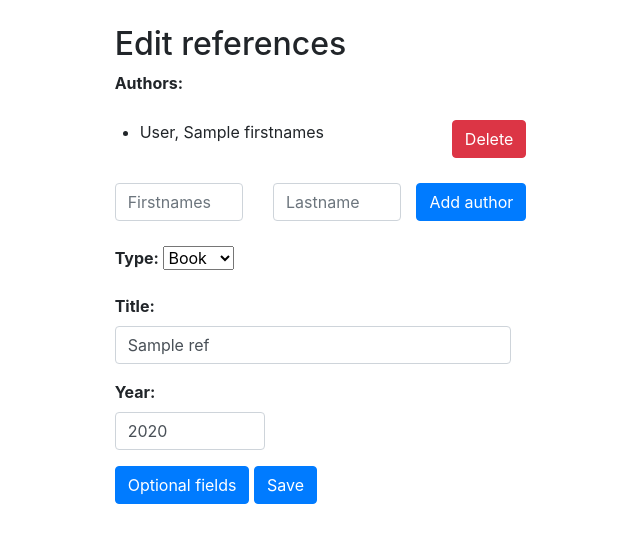
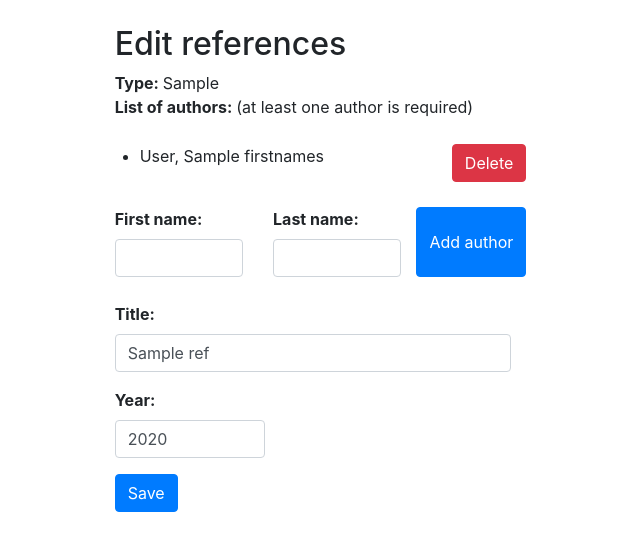
Before and after one commit to ruokokoski/ohtu-miniprojekti, a Flask app: template src/templates/edit_reference.html in a window 1280 px wide. Shown: the part 112-663 px from the top of the page, without its empty margins (327-967 px from the left). Run offline with Flask 3, Linux system fonts and the light colour scheme; tables that the repository leaves empty hold one stand-in row (values such as "Sample post"); the template is opened without the code that fills it: values that come from a table or form of the project are taken from there, most other values are stand-ins (such as "Sample title", 1, 10 or a date in 2020); some libraries are stand-ins or nearby versions.

Commit message:
modified FIELD_PROFILES + new_reference.html dynamic fixed

```diff
--- a/src/app.py
+++ b/src/app.py
@@ -41,13 +41,12 @@ def edit_reference(citation_key):
     authors = [{"lastname":nimi.split(", ")[0] ,
                 "firstnames":nimi.split(", ")[1] }
                 for nimi in authors]
+
     return render_template(
         'edit_reference.html',
         reference=reference,
-        authors=authors,
-        extra_fields=reference.extra_fields
+        authors=authors
         )
-
 
 @app.route('/update_reference', methods=['POST'])
 def update_reference_entry():
@@ -56,6 +55,7 @@ def update_reference_entry():
         flash("Citation key is missing", "error")
         return redirect("/references")
     return process_reference_form(is_creation=False, citation_key=citation_key)
+
 
 @app.route("/delete_reference/<citation_key>", methods=["POST"])
 def reference_remove(citation_key):
--- a/src/static/scripts.js
+++ b/src/static/scripts.js
@@ -91,15 +91,27 @@ function createReferenceFormListeners() {
     document.getElementById("entry_type").addEventListener("change", createInputFields);
 };
 
+function createEditFormListeners() {
+    document.getElementById("add_author_button").addEventListener("click", addNewAuthor);
+    document.getElementById("new_reference").addEventListener("submit", validateForm);
+}
+
 function createInputFields() {
     const fieldProfiles = JSON.parse(document.getElementById("field_profiles").textContent);
     const entryType = document.getElementById("entry_type").value;
-    const fields = fieldProfiles[entryType] || [];
-    const container = document.getElementById("optional_fields");
+    const fields = fieldProfiles[entryType] || { required: [], optional: [] };
+    const requiredContainer = document.getElementById("required_fields");
+    const optionalContainer = document.getElementById("optional_fields");
 
-    container.innerHTML = "";
+    // Clear existing fields
+    requiredContainer.innerHTML = "";
+    optionalContainer.innerHTML = "";
 
-    fields.forEach(field => {
+    if (fields.required && fields.required.length > 0) {
+
+        fields.required.forEach(field => {
+            if (field === "author") return;
+
             const div = document.createElement("div");
             div.className = "form-group";
 
@@ -109,14 +121,39 @@ function createInputFields() {
 
             const input = document.createElement("input");
             input.type = "text";
-        input.className = "form-control"
+            input.className = "form-control";
+            input.id = field;
+            input.name = field;
+            input.required = true;
+            input.placeholder = "required"
+            div.appendChild(input);
+
+            requiredContainer.appendChild(div);
+        });
+    }
+
+    if (fields.optional && fields.optional.length > 0) {
+
+        fields.optional.forEach(field => {
+            if (field === "author") return;
+
+            const div = document.createElement("div");
+            div.className = "form-group";
+
+            const label = document.createElement("label");
+            label.innerHTML = `<b>${field}:</b>`;
+            div.appendChild(label);
+
+            const input = document.createElement("input");
+            input.type = "text";
+            input.className = "form-control";
             input.id = field;
             input.name = field;
             div.appendChild(input);
 
-        container.appendChild(div);
-
+            optionalContainer.appendChild(div);
         });
+    }
 }
 
 function addNewAuthor() {
--- a/src/templates/edit_reference.html
+++ b/src/templates/edit_reference.html
@@ -10,31 +10,34 @@ Muokkaa viitettä
         <div class="col-4 align-self-center">
             <h2>Edit references</h2>
             <form action="/update_reference" method="post" id="new_reference" style="display: inline-block;">
-                <!-- REQUIRED -->
+
                 <input type="hidden" name="citation_key" value="{{reference.citation_key}}">
                 <input type="hidden" id="author" name="author">
                 <div id="required_fields">
-                    <b>Authors:</b>
+
+                    <b>Type: </b>{{reference.entry_type}} <br>
+
+                <b>List of authors: </b>(at least one author is required)
+
                 <ul id="author_list">
+                    <!-- LIST OF AUTHORS-->
                 </ul>
+
                 <div class="form-group">
                     <div class="row">
+                        <input type="hidden" id="author" name="author">
                         <div class="col">
-                                <input type="text" class="form-control" id="first_name" placeholder="Firstnames">
+                            <label for="first_name"><b>First name:</b></label>
+                            <input type="text" class="form-control" id="first_name">
                         </div>
                         <div class="col">
-                                <input type="text" class="form-control" id="last_name" placeholder="Lastname">
+                            <label for="last_name"><b>Last name:</b></label>
+                            <input type="text" class="form-control" id="last_name">
                         </div>
                         <button type="button" class="btn btn-primary" id="add_author_button">Add author</button>
                     </div>
                 </div>
-                    <div class="form-group">
-                        <label for="entry_type"><b>Type:</b></label>
-                        <select name="entry_type" id="entry_type" onchange="updateFields()">
-                            <option value="book" {% if reference.entry_type == 'book' %}selected{% endif %}>Book</option>
-                            <option value="article" {% if reference.entry_type == 'article' %}selected{% endif %}>Article</option>
-                        </select>
-                    </div>
+
                     <div class="form-group">
                         <label for="title"><b>Title:</b></label>
                         <input type="text" class="form-control" name="title" value="{{ reference.title }}" required>
@@ -47,78 +50,22 @@ Muokkaa viitettä
 
                 <!-- OPTIONAL -->
 
-                <div id="optional_fields" style="display: none">
-                    <div id="book_fields">
-                        <div class="form-group">
-                            <label for="publisher"><b>Publisher:</b></label>
-                            <input type="text" class="form-control" name="publisher" value="{{ extra_fields['publisher'] }}">
-                    </div>
-                    <div class="form-group">
-                        <label for="address"><b>Address:</b></label>
-                        <input type="text" class="form-control" name="address" value="{{ extra_fields['address'] }}">
-                    </div>
-                    <div class="form-group">
-                        <label for="volume"><b>Volume/Number:</b></label>
-                        <input type="text" class="form-control" name="volume" value="{{ extra_fields['volume'] }}">
-                    </div>
-                    <div class="form-group">
-                        <label for="series"><b>Series:</b></label>
-                        <input type="text" class="form-control" name="series" value="{{ extra_fields['series'] }}">
-                    </div>
-                    <div class="form-group">
-                        <label for="edition"><b>Edition:</b></label>
-                        <input type="text" class="form-control" name="edition" value="{{ extra_fields['edition'] }}">
-                    </div>
-                    <div class="form-group">
-                        <label for="month"><b>Month:</b></label>
-                        <input type="text" class="form-control" name="month" value="{{ extra_fields['month'] }}">
-                    </div>
-                    <div class="form-group">
-                        <label for="note"><b>Note:</b></label>
-                        <input type="text" class="form-control" name="note" value="{{ extra_fields['note'] }}">
-                    </div>
-                    <div class="form-group">
-                        <label for="url"><b>URL:</b></label>
-                        <input type="text" class="form-control" name="url" value="{{ extra_fields['url'] }}">
-                        </div>
-                    <div class="form-group">
-                        <label for="isbn"><b>ISBN:</b></label>
-                        <input type="text" class="form-control" name="isbn" value="{{ extra_fields['isbn'] }}">
-                        </div>
-                    </div>
-                    <div id="article_fields" style="display: none">
-                        <div class="form-group">
-                            <label for="journal"><b>Journal:</b></label>
-                            <input type="text" class="form-control" name="journal" value="{{ extra_fields['journal'] }}">
-                        </div>
-                        <div class="form-group">
-                            <label for="number"><b>Number:</b></label>
-                            <input type="text" class="form-control" name="number" value="{{ extra_fields['number'] }}">
-                        </div>
-                        <div class="form-group">
-                            <label for="volume"><b>Volume: </b></label>
-                            <input type="text" class="form-control" id="article_volume" name="volume" value="{{ extra_fields['volume'] }}">
-                        </div>
-                        <div class="form-group">
-                            <label for="month"><b>Month:</b></label>
-                            <input type="text" class="form-control" id="article_month" name="month" value="{{ extra_fields['month'] }}">
-                        </div>
-                        <div class="form-group">
-                            <label for="note"><b>Note:</b></label>
-                            <input type="text" class="form-control" id="article_note" name="note" value="{{ extra_fields['note'] }}">
-                        </div>
-                    </div>
+                <div class="form-group" id="optional_fields">
+                    {% for field in reference.extra_fields %}
+                        <label for="{{field}}"><b>{{field}}:</b></label>
+                        <input type="text" class="form-control" name="{{field}}" value="{{reference.extra_fields[field]}}">
+                    {% endfor %}
                </div>
 
-                <button type="button" class="btn btn-primary" id="toggle_optionals_button">Optional fields</button>
                <button type="submit" class="btn btn-primary">Save</button>
             </form>
         </div>
     </div>
 </div>
+
 {% for author in authors %}
 <script>addAuthor("{{author.firstnames}}", "{{author.lastname}}")</script>
 {% endfor %}
-<script>setCurrentYearAsMax("year")</script>
-<script>createReferenceFormButtons()</script>
+
+<script>createEditFormListeners()</script>
 {% endblock %}
```
Also changed, not shown: src/entities/reference.py (+56 -48 lines), src/templates/new_reference.html (+10 -16 lines), src/util.py (+9 -3 lines). Lines whose indentation alone changed are shown as unchanged.
